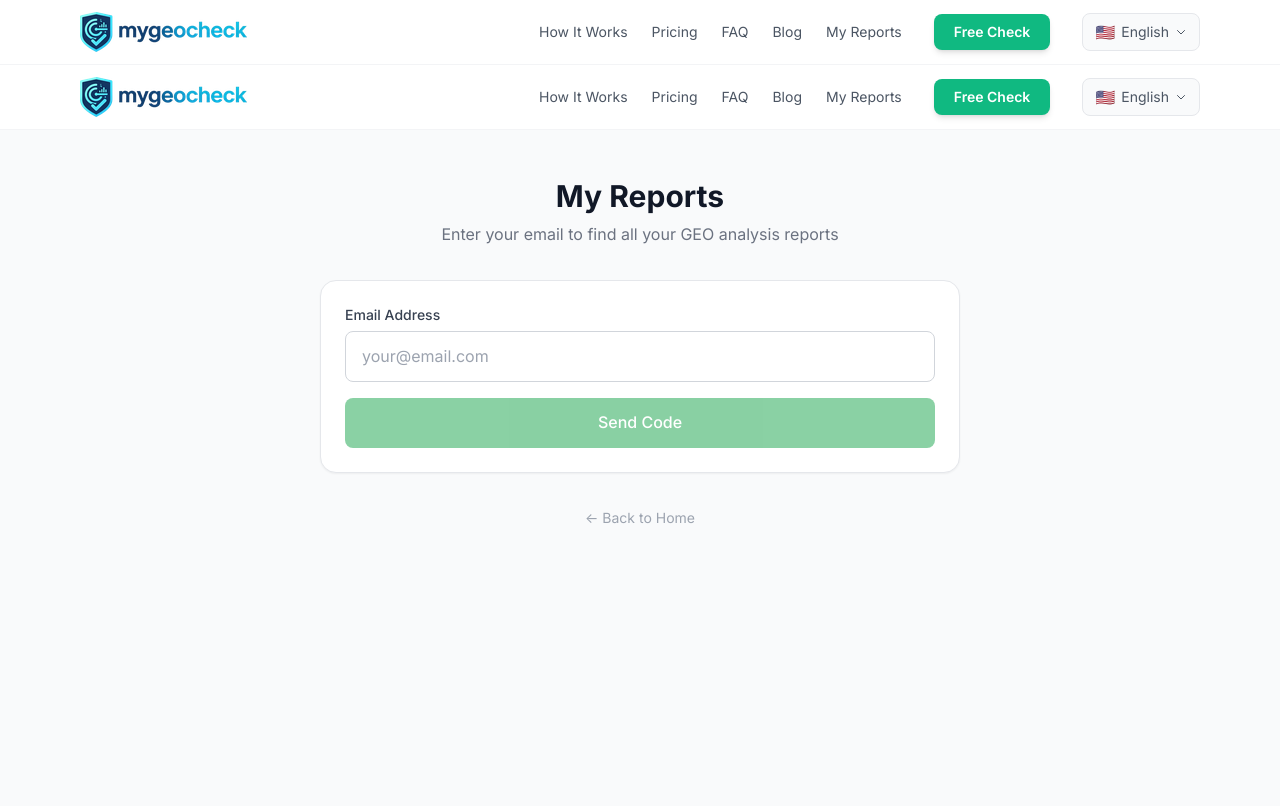
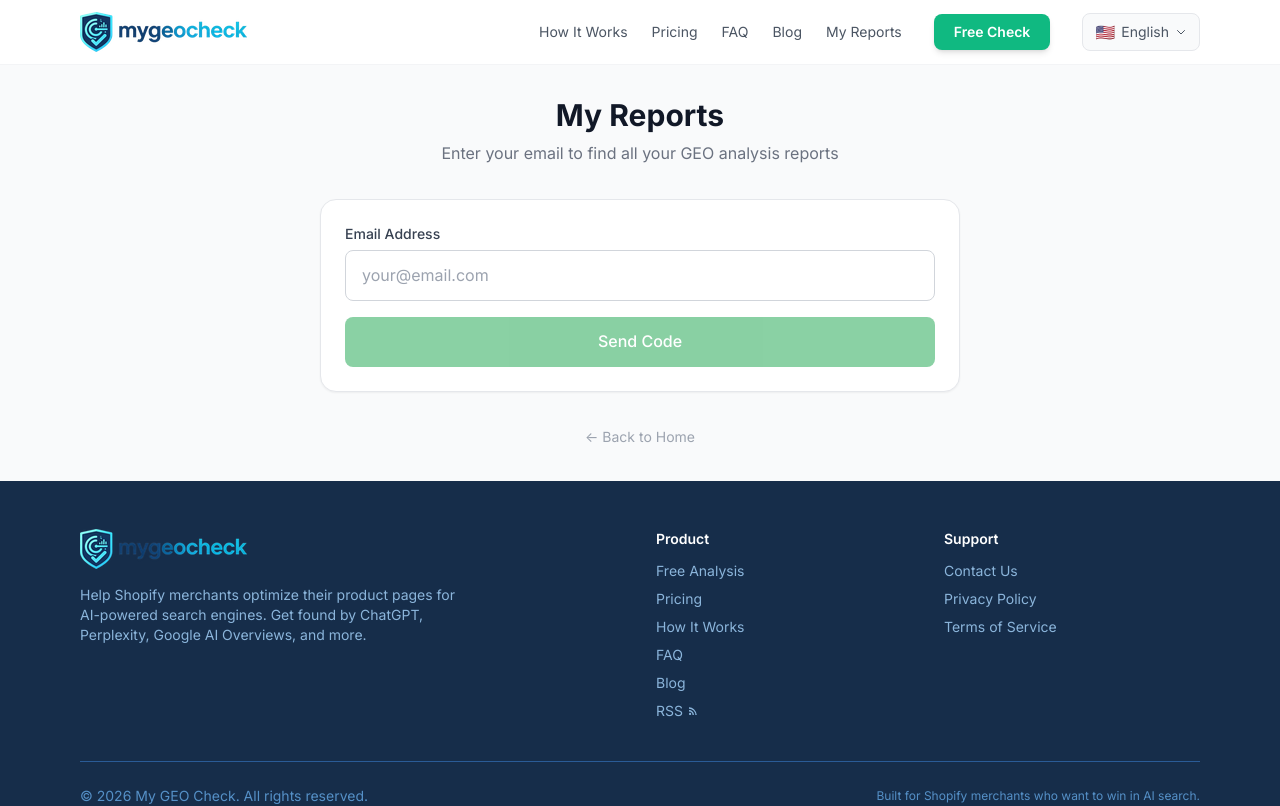
Before and after one commit to lough0226-lang/shopify-geocheck, a Next.js app: page /my-reports in a window 1280 px wide. Shown: the top 806 px of the page. Built offline with nearby package versions, Linux system fonts and the light colour scheme.

Commit message:
fix: remove duplicate Header in my-reports page

```diff
--- a/app/my-reports/page.js
+++ b/app/my-reports/page.js
@@ -1,7 +1,7 @@
 'use client';
 
 import { useState } from 'react';
-import Header from '../../components/Header';
+
 
 // 多语言文案
 const TEXT = {
@@ -171,10 +171,9 @@
   }
 
   return (
-    <div className="min-h-screen bg-gray-50">
-      <Header />
+    <div className="bg-gray-50 py-8">
 
-      <main className="max-w-2xl mx-auto px-4 py-12">
+      <div className="max-w-2xl mx-auto px-4">
         {/* 标题 */}
         <div className="text-center mb-8">
           <h1 className="text-3xl font-bold text-gray-900 mb-2">{t.title}</h1>
@@ -330,7 +329,7 @@
             ← {t.backHome}
           </a>
         </div>
-      </main>
+      </div>
     </div>
   );
 }
```
